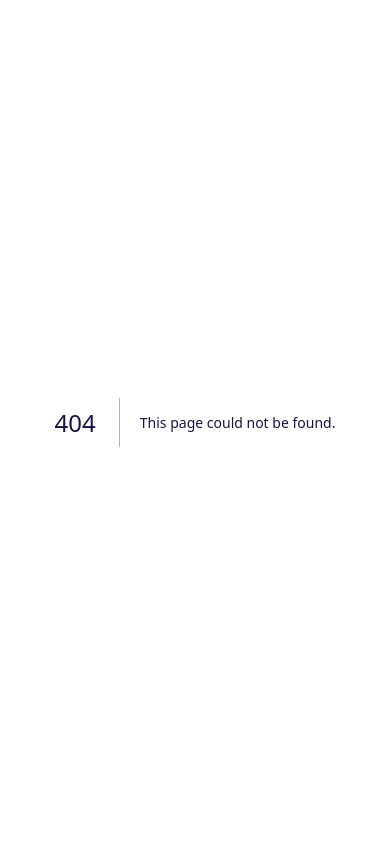
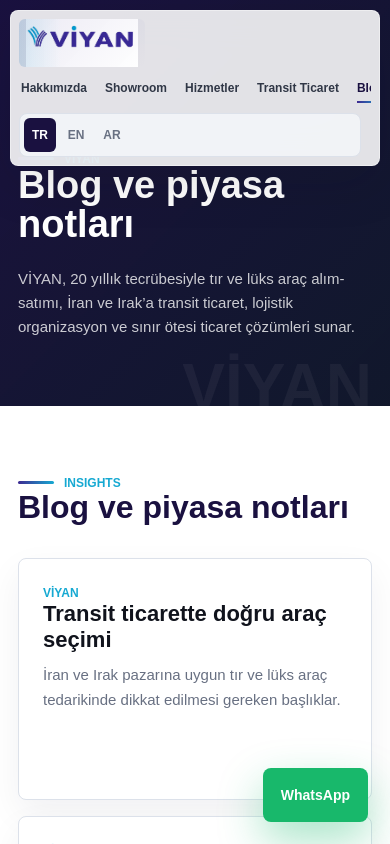
Before and after one commit to serhatcosar7-droid/viyan-lojistik, a Next.js app: page /blog in a window 390 px wide. Before the commit this address had no page. Shown: the top 844 px of the page. Built offline with nearby package versions, Linux system fonts and the light colour scheme.

Commit message:
Split site into pages and optimize hero

```diff
--- /dev/null
+++ b/src/app/blog/page.tsx
@@ -0,0 +1,5 @@
+import { ViyanWebsite } from "@/components/ViyanWebsite";
+
+export default function BlogPage() {
+  return <ViyanWebsite page="blog" />;
+}
--- a/src/app/globals.css
+++ b/src/app/globals.css
@@ -122,8 +122,13 @@ textarea {
   transition: transform 180ms ease;
 }
 
-.nav-links a:hover::after {
+.nav-links a:hover::after,
+.nav-links a.active::after {
   transform: scaleX(1);
+}
+
+.nav-links a.active {
+  color: var(--deep);
 }
 
 .language-switcher,
@@ -164,11 +169,11 @@ textarea {
 .hero-section {
   position: relative;
   display: grid;
-  grid-template-columns: minmax(0, 0.95fr) minmax(420px, 1.05fr);
-  gap: 48px;
+  grid-template-columns: minmax(0, 1fr) minmax(440px, 0.95fr);
+  gap: 42px;
   align-items: center;
-  min-height: 100vh;
-  padding: 132px max(28px, calc((100vw - 1180px) / 2)) 56px;
+  min-height: 760px;
+  padding: 120px max(28px, calc((100vw - 1180px) / 2)) 58px;
   background:
     radial-gradient(circle at 12% 18%, rgba(22, 169, 210, 0.16), transparent 28%),
     linear-gradient(135deg, #ffffff 0%, #f5f7fb 48%, #e8ebf2 100%);
@@ -219,15 +224,15 @@ h1 {
   max-width: 790px;
   margin-bottom: 22px;
   color: var(--deep);
-  font-size: clamp(44px, 7vw, 84px);
-  line-height: 0.96;
+  font-size: 72px;
+  line-height: 0.98;
 }
 
 h2 {
   margin-bottom: 18px;
   color: var(--deep);
-  font-size: clamp(32px, 4vw, 56px);
-  line-height: 1.02;
+  font-size: 48px;
+  line-height: 1.04;
 }
 
 h3 {
@@ -244,7 +249,7 @@ p {
 
 .hero-content p {
   max-width: 680px;
-  font-size: 19px;
+  font-size: 18px;
 }
 
 .hero-actions,
@@ -320,7 +325,7 @@ p {
 .hero-visual {
   position: relative;
   z-index: 1;
-  min-height: 620px;
+  min-height: 590px;
   overflow: hidden;
   border-radius: 8px;
   background: var(--navy);
@@ -341,8 +346,9 @@ p {
 .hero-visual img {
   width: 100%;
   height: 100%;
-  min-height: 620px;
+  min-height: 590px;
   object-fit: cover;
+  object-position: center;
   animation: slowPan 14s ease-in-out infinite alternate;
 }
 
@@ -358,6 +364,37 @@ p {
 
 .section {
   padding: 92px max(28px, calc((100vw - 1180px) / 2));
+}
+
+.inner-hero {
+  position: relative;
+  padding: 152px max(28px, calc((100vw - 1180px) / 2)) 72px;
+  background:
+    linear-gradient(135deg, rgba(26, 17, 64, 0.96), rgba(17, 24, 43, 0.98)),
+    var(--navy);
+  overflow: hidden;
+}
+
+.inner-hero::after {
+  position: absolute;
+  right: max(28px, calc((100vw - 1180px) / 2));
+  bottom: -36px;
+  color: rgba(255, 255, 255, 0.05);
+  content: "VİYAN";
+  font-size: 138px;
+  font-weight: 900;
+}
+
+.inner-hero h1,
+.inner-hero p {
+  position: relative;
+  z-index: 1;
+  max-width: 820px;
+  color: white;
+}
+
+.inner-hero p {
+  color: rgba(255, 255, 255, 0.78);
 }
 
 .split-section,
@@ -694,6 +731,45 @@ dd {
   font-weight: 900;
 }
 
+.gateway-section {
+  background: white;
+}
+
+.gateway-grid {
+  display: grid;
+  grid-template-columns: repeat(3, 1fr);
+  gap: 16px;
+}
+
+.gateway-card {
+  display: grid;
+  min-height: 260px;
+  padding: 24px;
+  border: 1px solid var(--line);
+  border-radius: 8px;
+  background:
+    linear-gradient(145deg, rgba(22, 169, 210, 0.08), transparent 36%),
+    white;
+  box-shadow: 0 18px 44px rgba(17, 24, 43, 0.08);
+  transition: transform 180ms ease, box-shadow 180ms ease;
+}
+
+.gateway-card:hover {
+  box-shadow: var(--shadow);
+  transform: translateY(-4px);
+}
+
+.gateway-card p {
+  font-size: 15px;
+}
+
+.gateway-card span {
+  align-self: end;
+  color: var(--cyan);
+  font-size: 13px;
+  font-weight: 900;
+}
+
 .contact-section {
   background:
     linear-gradient(135deg, rgba(26, 17, 64, 0.96), rgba(17, 24, 43, 0.98)),
@@ -816,10 +892,16 @@ dd {
 @media (max-width: 1080px) {
   .site-header {
     grid-template-columns: 1fr auto;
+    row-gap: 8px;
   }
 
   .nav-links {
-    display: none;
+    grid-column: 1 / -1;
+    justify-content: flex-start;
+    gap: 18px;
+    overflow-x: auto;
+    padding: 4px 2px 8px;
+    scrollbar-width: none;
   }
 
   .hero-section,
@@ -830,19 +912,21 @@ dd {
   }
 
   .hero-section {
-    padding-top: 118px;
+    min-height: auto;
+    padding-top: 138px;
   }
 
   .hero-visual {
-    min-height: 420px;
+    min-height: 430px;
   }
 
   .hero-visual img {
-    min-height: 420px;
+    min-height: 430px;
   }
 
   .vehicle-grid,
   .blog-grid,
+  .gateway-grid,
   .why-list {
     grid-template-columns: repeat(2, 1fr);
   }
@@ -861,6 +945,7 @@ dd {
     top: 10px;
     width: min(100% - 20px, 1180px);
     gap: 10px;
+    padding: 8px;
   }
 
   .brand-mark {
@@ -876,17 +961,37 @@ dd {
   }
 
   .hero-section {
-    gap: 30px;
+    gap: 22px;
     min-height: auto;
-    padding: 112px 18px 48px;
+    padding: 142px 18px 42px;
   }
 
   h1 {
-    font-size: 42px;
+    font-size: 38px;
+    line-height: 1.04;
   }
 
   h2 {
-    font-size: 34px;
+    font-size: 32px;
+    line-height: 1.08;
+  }
+
+  p {
+    font-size: 15px;
+    line-height: 1.62;
+  }
+
+  .hero-content p {
+    font-size: 16px;
+  }
+
+  .hero-actions .button {
+    flex: 1 1 100%;
+  }
+
+  .hero-stats span {
+    min-height: 58px;
+    padding: 14px;
   }
 
   .hero-stats,
@@ -895,6 +1000,7 @@ dd {
   .service-grid,
   .why-list,
   .blog-grid,
+  .gateway-grid,
   .filters {
     grid-template-columns: 1fr;
   }
@@ -905,11 +1011,27 @@ dd {
 
   .hero-visual,
   .hero-visual img {
-    min-height: 360px;
+    min-height: 300px;
   }
 
   .hero-logo-watermark {
-    font-size: 30px;
+    right: 18px;
+    bottom: 18px;
+    font-size: 28px;
+  }
+
+  .inner-hero {
+    padding: 146px 18px 52px;
+  }
+
+  .inner-hero::after {
+    right: 18px;
+    bottom: -18px;
+    font-size: 64px;
+  }
+
+  .nav-links {
+    font-size: 12px;
   }
 
   .site-footer {
--- /dev/null
+++ b/src/app/hakkimizda/page.tsx
@@ -0,0 +1,5 @@
+import { ViyanWebsite } from "@/components/ViyanWebsite";
+
+export default function AboutPage() {
+  return <ViyanWebsite page="about" />;
+}
--- /dev/null
+++ b/src/app/hizmetler/page.tsx
@@ -0,0 +1,5 @@
+import { ViyanWebsite } from "@/components/ViyanWebsite";
+
+export default function ServicesPage() {
+  return <ViyanWebsite page="services" />;
+}
--- /dev/null
+++ b/src/app/iletisim/page.tsx
@@ -0,0 +1,5 @@
+import { ViyanWebsite } from "@/components/ViyanWebsite";
+
+export default function ContactPage() {
+  return <ViyanWebsite page="contact" />;
+}
--- /dev/null
+++ b/src/app/showroom/page.tsx
@@ -0,0 +1,5 @@
+import { ViyanWebsite } from "@/components/ViyanWebsite";
+
+export default function ShowroomPage() {
+  return <ViyanWebsite page="showroom" />;
+}
--- /dev/null
+++ b/src/app/transit-ticaret/page.tsx
@@ -0,0 +1,5 @@
+import { ViyanWebsite } from "@/components/ViyanWebsite";
+
+export default function TransitTradePage() {
+  return <ViyanWebsite page="transit" />;
+}
--- a/src/components/ViyanWebsite.tsx
+++ b/src/components/ViyanWebsite.tsx
@@ -1,15 +1,27 @@
 "use client";
 
 import Image from "next/image";
+import Link from "next/link";
 import { useMemo, useState } from "react";
 import { dictionary, locales, type Locale } from "@/data/i18n";
 import { vehicles, type VehicleCategory } from "@/data/vehicles";
+
+type PageKey = "home" | "about" | "showroom" | "services" | "transit" | "blog" | "contact";
 
 const whatsappUrl = "https://wa.me/905395603347";
 const phone = "0539 560 3347";
 const email = "info@viyan.com";
 
-export function ViyanWebsite() {
+const routes: { key: Exclude<PageKey, "home">; href: string }[] = [
+  { key: "about", href: "/hakkimizda" },
+  { key: "showroom", href: "/showroom" },
+  { key: "services", href: "/hizmetler" },
+  { key: "transit", href: "/transit-ticaret" },
+  { key: "blog", href: "/blog" },
+  { key: "contact", href: "/iletisim" }
+];
+
+export function ViyanWebsite({ page = "home" }: { page?: PageKey }) {
   const [locale, setLocale] = useState<Locale>("tr");
   const [category, setCategory] = useState<"all" | VehicleCategory>("all");
   const [brand, setBrand] = useState("all");
@@ -36,17 +48,69 @@ export function ViyanWebsite() {
 
   return (
     <main dir={language.dir} className={`site-shell ${language.dir === "rtl" ? "rtl" : ""}`}>
+      <Header page={page} locale={locale} setLocale={setLocale} nav={t.nav as string[]} />
+
+      {page === "home" && <HomePage t={t} />}
+      {page !== "home" && <InnerHero page={page} t={t} />}
+      {page === "about" && <AboutSection t={t} />}
+      {page === "showroom" && (
+        <ShowroomSection
+          t={t}
+          brands={brands}
+          years={years}
+          markets={markets}
+          category={category}
+          brand={brand}
+          year={year}
+          market={market}
+          setCategory={setCategory}
+          setBrand={setBrand}
+          setYear={setYear}
+          setMarket={setMarket}
+          vehicles={filteredVehicles}
+        />
+      )}
+      {page === "services" && (
+        <>
+          <ServicesSection t={t} />
+          <WhySection t={t} />
+        </>
+      )}
+      {page === "transit" && <TransitSection t={t} />}
+      {page === "blog" && <BlogSection t={t} />}
+      {page === "contact" && <ContactSection t={t} />}
+
+      <Footer />
+      <a className="floating-whatsapp" href={whatsappUrl} aria-label="WhatsApp">
+        WhatsApp
+      </a>
+    </main>
+  );
+}
+
+function Header({
+  page,
+  locale,
+  setLocale,
+  nav
+}: {
+  page: PageKey;
+  locale: Locale;
+  setLocale: (locale: Locale) => void;
+  nav: string[];
+}) {
+  return (
     <header className="site-header">
-        <a className="brand" href="#home" aria-label="VİYAN">
+      <Link className="brand" href="/" aria-label="VİYAN">
         <span className="brand-mark">
           <Image src="/logo.png" alt="VİYAN logo" width={172} height={48} priority />
         </span>
-        </a>
+      </Link>
       <nav className="nav-links" aria-label="Primary navigation">
-          {(t.nav as string[]).map((item, index) => (
-            <a key={item} href={["#about", "#showroom", "#services", "#transit", "#blog", "#contact"][index]}>
-              {item}
-            </a>
+        {routes.map((route, index) => (
+          <Link key={route.key} className={page === route.key ? "active" : ""} href={route.href}>
+            {nav[index]}
+          </Link>
         ))}
       </nav>
       <div className="language-switcher" aria-label="Language selector">
@@ -63,19 +127,24 @@ export function ViyanWebsite() {
         ))}
       </div>
     </header>
+  );
+}
 
-      <section id="home" className="hero-section">
+function HomePage({ t }: { t: Record<string, string | string[] | string[][]> }) {
+  return (
+    <>
+      <section className="hero-section">
         <div className="hero-content reveal">
           <div className="eyebrow">VİYAN GLOBAL TRADE & LOGISTICS</div>
           <h1>{t.heroTitle as string}</h1>
           <p>{t.heroText as string}</p>
           <div className="hero-actions">
-            <a className="button primary" href="#showroom">
+            <Link className="button primary" href="/showroom">
               {t.inspect as string}
-            </a>
-            <a className="button ghost" href="#contact">
+            </Link>
+            <Link className="button ghost" href="/iletisim">
               {t.contact as string}
-            </a>
+            </Link>
           </div>
           <div className="hero-stats">
             {(t.stats as string[]).map((item) => (
@@ -84,12 +153,71 @@ export function ViyanWebsite() {
           </div>
         </div>
         <div className="hero-visual" aria-label="VİYAN showroom">
-          <Image src="/vehicles/vehicle-1.jpg" alt="Premium truck showroom" width={920} height={720} priority />
+          <Image
+            src="/vehicles/vehicle-1.jpg"
+            alt="Premium truck showroom"
+            width={980}
+            height={760}
+            priority
+            sizes="(max-width: 720px) 100vw, 52vw"
+          />
           <div className="hero-logo-watermark">VİYAN</div>
         </div>
       </section>
+      <WhySection t={t} />
+      <HomeGateway t={t} />
+    </>
+  );
+}
 
-      <section id="about" className="section split-section">
+function InnerHero({ page, t }: { page: Exclude<PageKey, "home">; t: Record<string, string | string[] | string[][]> }) {
+  const content = {
+    about: [t.aboutTitle, t.aboutText],
+    showroom: [t.showroomTitle, t.showroomText],
+    services: [t.servicesTitle, t.heroText],
+    transit: [t.transitTitle, t.transitText],
+    blog: [t.blogTitle, t.heroText],
+    contact: [t.contactTitle, t.address]
+  }[page] as [string, string];
+
+  return (
+    <section className="inner-hero">
+      <span className="section-kicker">VİYAN</span>
+      <h1>{content[0]}</h1>
+      <p>{content[1]}</p>
+    </section>
+  );
+}
+
+function HomeGateway({ t }: { t: Record<string, string | string[] | string[][]> }) {
+  const items = [
+    { href: "/hakkimizda", title: t.aboutTitle as string, text: t.aboutText as string },
+    { href: "/showroom", title: t.showroomTitle as string, text: t.showroomText as string },
+    { href: "/transit-ticaret", title: t.transitTitle as string, text: t.transitText as string }
+  ];
+
+  return (
+    <section className="section gateway-section">
+      <div className="section-heading">
+        <span className="section-kicker">VİYAN</span>
+        <h2>{t.servicesTitle as string}</h2>
+      </div>
+      <div className="gateway-grid">
+        {items.map((item) => (
+          <Link className="gateway-card" href={item.href} key={item.href}>
+            <h3>{item.title}</h3>
+            <p>{item.text}</p>
+            <span>{t.details as string}</span>
+          </Link>
+        ))}
+      </div>
+    </section>
+  );
+}
+
+function AboutSection({ t }: { t: Record<string, string | string[] | string[][]> }) {
+  return (
+    <section className="section split-section">
       <div>
         <span className="section-kicker">20 YEARS</span>
         <h2>{t.aboutTitle as string}</h2>
@@ -106,8 +234,40 @@ export function ViyanWebsite() {
         </div>
       </div>
     </section>
+  );
+}
 
-      <section id="showroom" className="section showroom-section">
+function ShowroomSection({
+  t,
+  brands,
+  years,
+  markets,
+  category,
+  brand,
+  year,
+  market,
+  setCategory,
+  setBrand,
+  setYear,
+  setMarket,
+  vehicles: filteredVehicles
+}: {
+  t: Record<string, string | string[] | string[][]>;
+  brands: string[];
+  years: string[];
+  markets: string[];
+  category: "all" | VehicleCategory;
+  brand: string;
+  year: string;
+  market: string;
+  setCategory: (category: "all" | VehicleCategory) => void;
+  setBrand: (brand: string) => void;
+  setYear: (year: string) => void;
+  setMarket: (market: string) => void;
+  vehicles: typeof vehicles;
+}) {
+  return (
+    <section className="section showroom-section">
       <div className="section-heading">
         <span className="section-kicker">SHOWROOM</span>
         <h2>{t.showroomTitle as string}</h2>
@@ -170,10 +330,13 @@ export function ViyanWebsite() {
                 </div>
               </dl>
               <div className="card-actions">
-                  <a href="#contact" className="button compact dark">
+                <Link href="/iletisim" className="button compact dark">
                   {t.details as string}
-                  </a>
-                  <a href={`${whatsappUrl}?text=${encodeURIComponent(`${vehicle.brand} ${vehicle.model} hakkında bilgi almak istiyorum.`)}`} className="button compact cyan">
+                </Link>
+                <a
+                  href={`${whatsappUrl}?text=${encodeURIComponent(`${vehicle.brand} ${vehicle.model} hakkında bilgi almak istiyorum.`)}`}
+                  className="button compact cyan"
+                >
                   {t.askWhatsApp as string}
                 </a>
               </div>
@@ -182,8 +345,12 @@ export function ViyanWebsite() {
         ))}
       </div>
     </section>
+  );
+}
 
-      <section id="services" className="section services-section">
+function ServicesSection({ t }: { t: Record<string, string | string[] | string[][]> }) {
+  return (
+    <section className="section services-section">
       <div className="section-heading">
         <span className="section-kicker">SERVICES</span>
         <h2>{t.servicesTitle as string}</h2>
@@ -197,8 +364,12 @@ export function ViyanWebsite() {
         ))}
       </div>
     </section>
+  );
+}
 
-      <section id="transit" className="section transit-section">
+function TransitSection({ t }: { t: Record<string, string | string[] | string[][]> }) {
+  return (
+    <section className="section transit-section">
       <div className="transit-copy">
         <span className="section-kicker">IRAN · IRAQ</span>
         <h2>{t.transitTitle as string}</h2>
@@ -214,7 +385,11 @@ export function ViyanWebsite() {
         <span className="pulse dot-two" />
       </div>
     </section>
+  );
+}
 
+function WhySection({ t }: { t: Record<string, string | string[] | string[][]> }) {
+  return (
     <section className="section why-section">
       <div className="section-heading">
         <span className="section-kicker">ADVANTAGE</span>
@@ -229,8 +404,12 @@ export function ViyanWebsite() {
         ))}
       </div>
     </section>
+  );
+}
 
-      <section id="blog" className="section blog-section">
+function BlogSection({ t }: { t: Record<string, string | string[] | string[][]> }) {
+  return (
+    <section className="section blog-section">
       <div className="section-heading">
         <span className="section-kicker">INSIGHTS</span>
         <h2>{t.blogTitle as string}</h2>
@@ -245,8 +424,12 @@ export function ViyanWebsite() {
         ))}
       </div>
     </section>
+  );
+}
 
-      <section id="contact" className="section contact-section">
+function ContactSection({ t }: { t: Record<string, string | string[] | string[][]> }) {
+  return (
+    <section className="section contact-section">
       <div className="contact-info">
         <span className="section-kicker">CONTACT</span>
         <h2>{t.contactTitle as string}</h2>
@@ -274,16 +457,15 @@ export function ViyanWebsite() {
         </button>
       </form>
     </section>
+  );
+}
 
+function Footer() {
+  return (
     <footer className="site-footer">
       <Image src="/logo.png" alt="VİYAN" width={132} height={38} loading="lazy" />
       <span>© 2026 VİYAN. Premium trade and logistics solutions.</span>
     </footer>
-
-      <a className="floating-whatsapp" href={whatsappUrl} aria-label="WhatsApp">
-        WhatsApp
-      </a>
-    </main>
   );
 }
 
```
Lines whose indentation alone changed are shown as unchanged.
